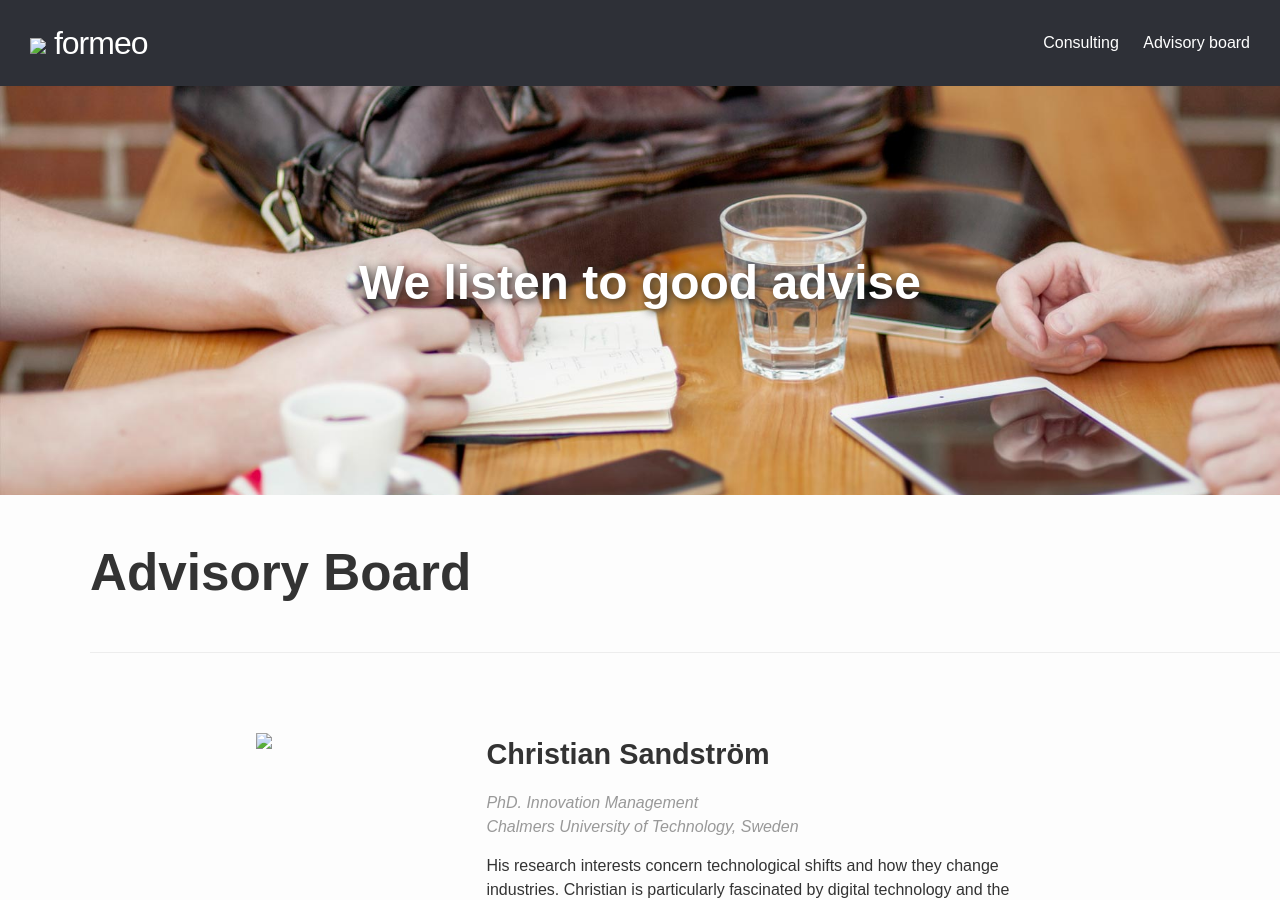
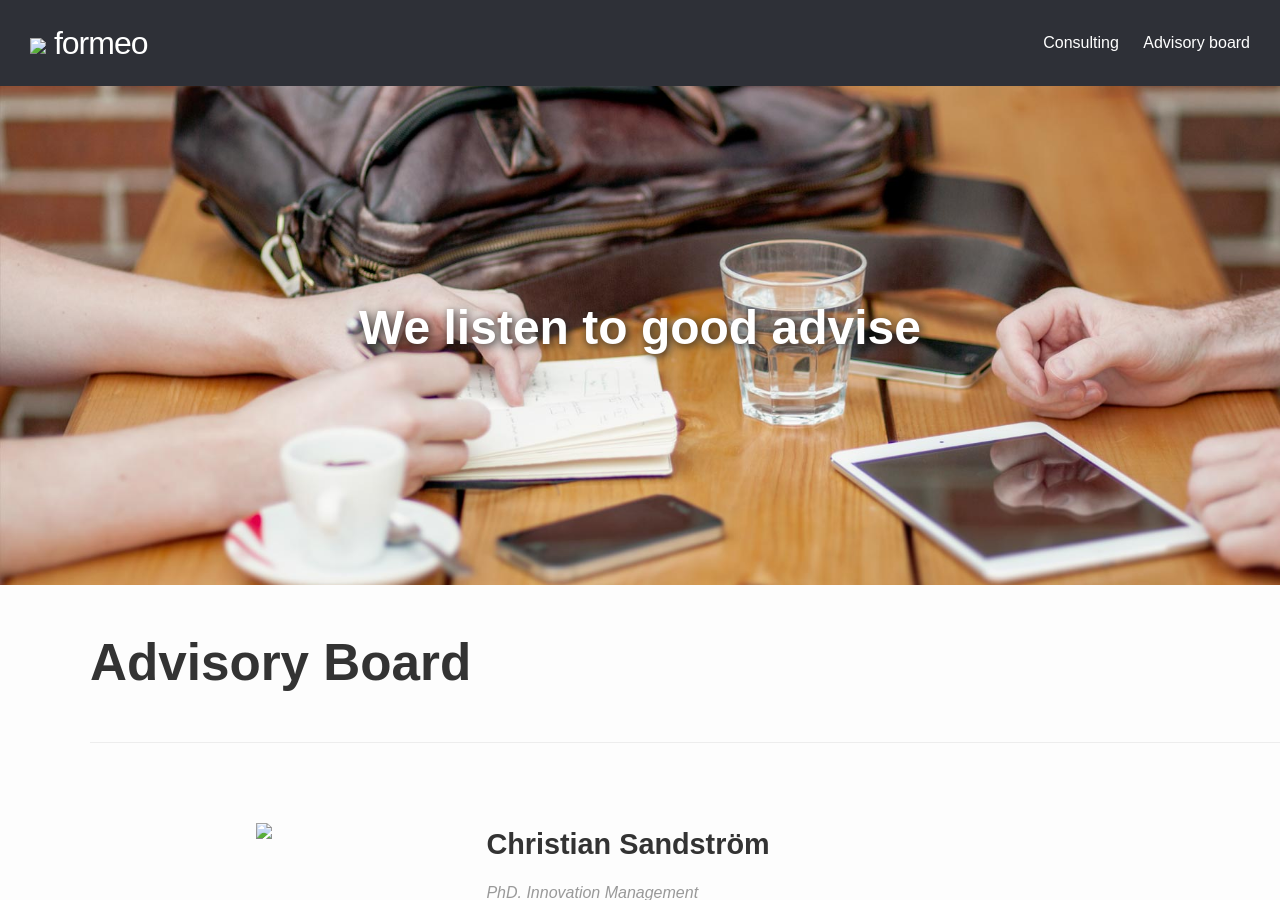
Before and after one commit to davidbergstrom/formeo-web, a Jekyll site: the page built from advisory-board.md, in a window 1280 px wide and 900 px high. Built offline with Jekyll 4.4.1, drawn with Linux system fonts in a browser that asks for light colours; nearby versions of some CDN libraries.

Commit message:
Change PageIntro height

```diff
--- a/_sass/components/_page-intro.scss
+++ b/_sass/components/_page-intro.scss
@@ -28,7 +28,7 @@
     @extend .PageIntro;
     background-image: url(../img/bag.jpg);
     min-height: 400px;
-    height: 55vh;
+    height: 65vh;
 }
 
 .PageIntro--consulting {
```
